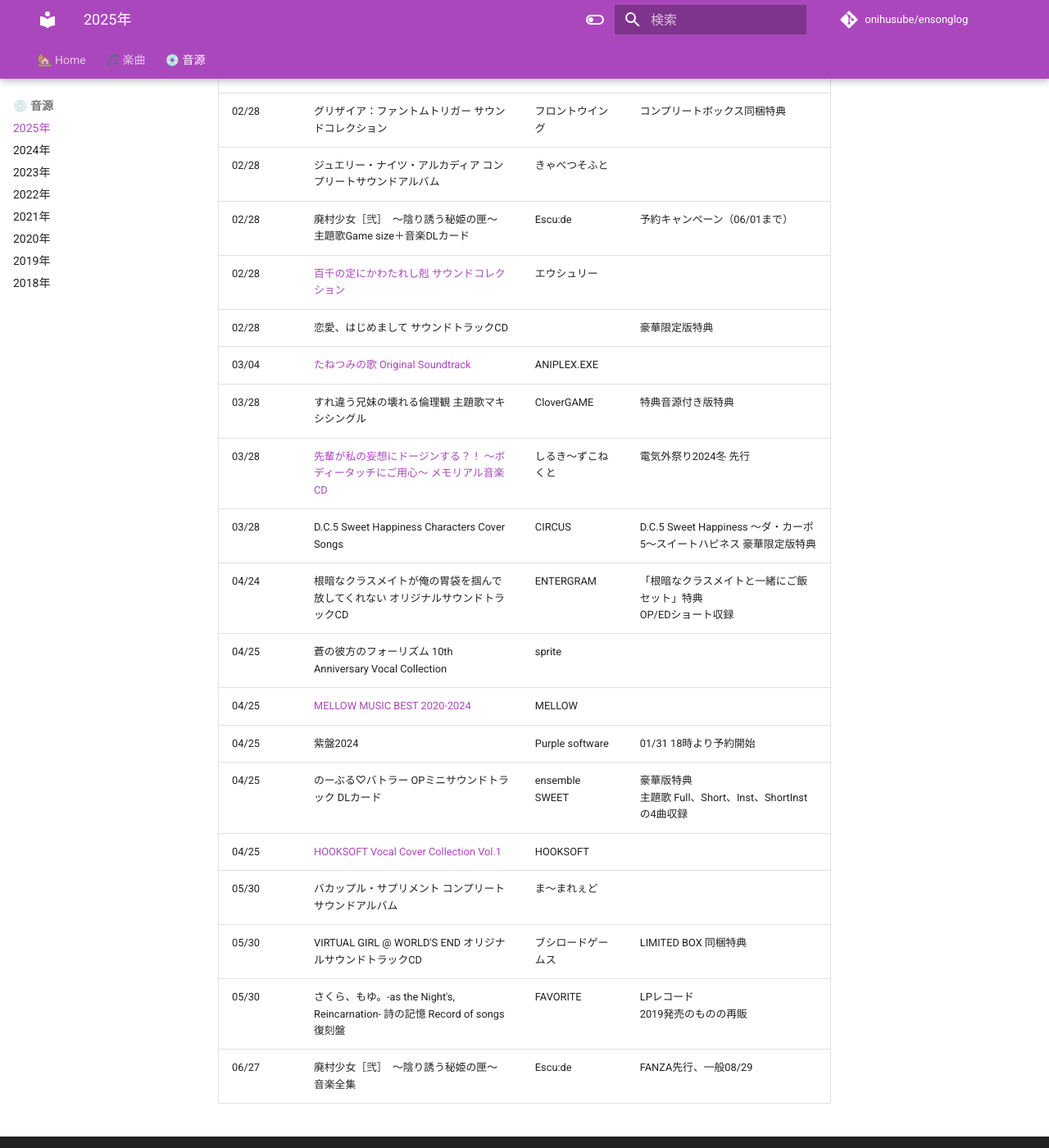
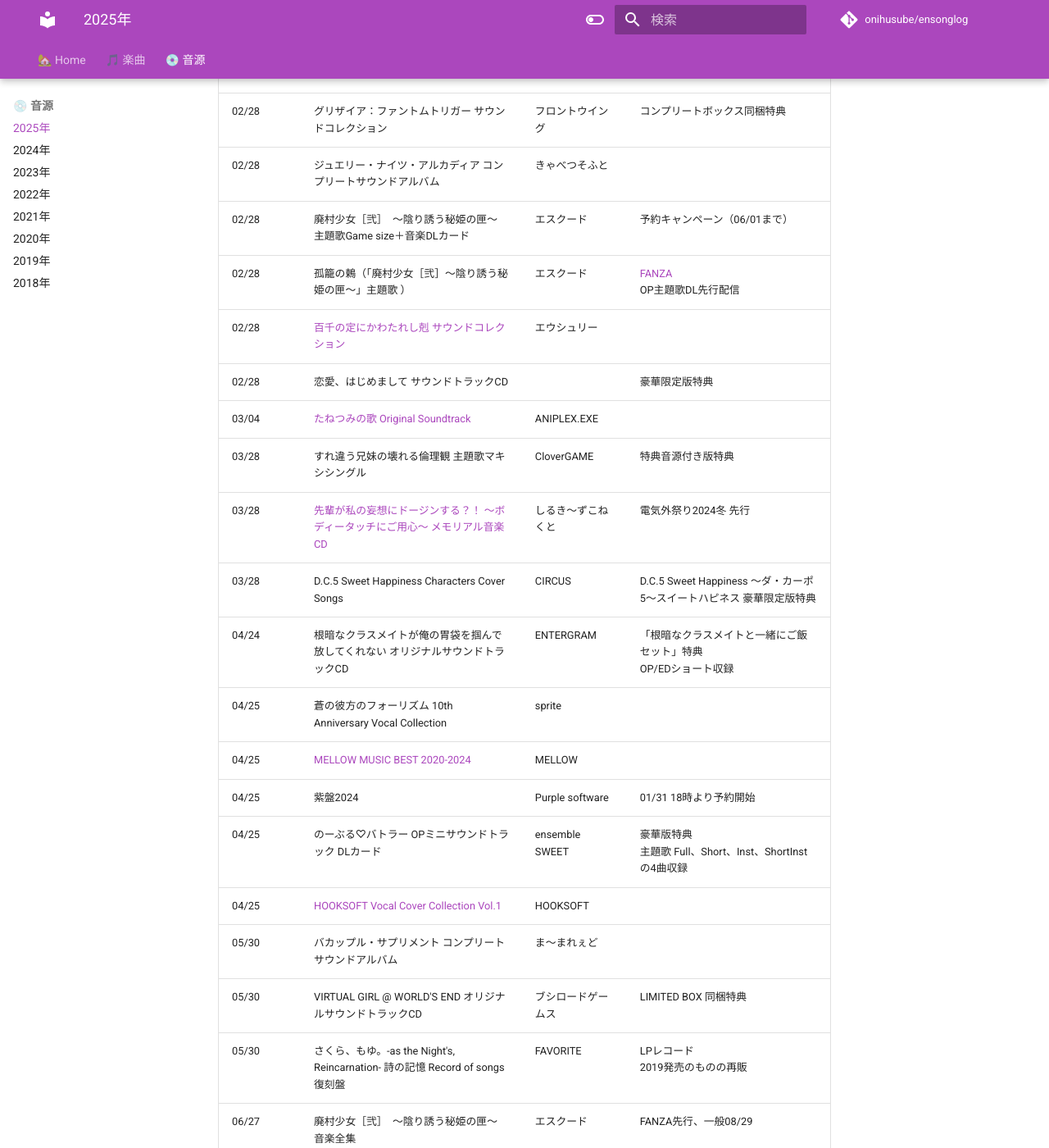
Before and after one commit to onihusube/ensonglog, an MkDocs documentation site: the page built from docs/2025/音源.md, in a window 1280 px wide and 1400 px high, scrolled down 2270 px. Shown: the whole window at 82% size. Built offline with MkDocs 1.6.1 and Material for MkDocs 9.7.7, drawn with Linux system fonts in a browser that asks for light colours; comment, search, counter and statistics services are not loaded.

Commit message:
廃村少女［弐］主題歌配信追記

```diff
--- a/docs/2025/音源.md
+++ b/docs/2025/音源.md
@@ -41,7 +41,8 @@
 | 02/28 | アストラエアの白き永遠 FHD Re:Eternity ミュージック＆ソングス パーフェクトコレクション | FAVORITE |  |
 | 02/28 | グリザイア：ファントムトリガー サウンドコレクション | フロントウイング | コンプリートボックス同梱特典 |
 | 02/28 | ジュエリー・ナイツ・アルカディア コンプリートサウンドアルバム | きゃべつそふと |  |
-| 02/28 | 廃村少女［弐］　～陰り誘う秘姫の匣～ 主題歌Game size＋音楽DLカード | Escu:de | 予約キャンペーン（06/01まで） |
+| 02/28 | 廃村少女［弐］　～陰り誘う秘姫の匣～ 主題歌Game size＋音楽DLカード | エスクード | 予約キャンペーン（06/01まで） |
+| 02/28 | 孤籠の鶫（「廃村少女［弐］〜陰り誘う秘姫の匣〜」主題歌 ） | エスクード | [FANZA](https://dlsoft.dmm.co.jp/detail/views_0910/) </br> OP主題歌DL先行配信 |
 | 02/28 | [百千の定にかわたれし剋 サウンドコレクション](./%E9%9F%B3%E6%BA%90%E5%80%8B%E5%88%A5/%E7%99%BE%E5%8D%83%E3%81%AE%E5%AE%9A%E3%81%AB%E3%81%8B%E3%82%8F%E3%81%9F%E3%82%8C%E3%81%97%E5%89%8B%20%E3%82%B5%E3%82%A6%E3%83%B3%E3%83%89%E3%82%B3%E3%83%AC%E3%82%AF%E3%82%B7%E3%83%A7%E3%83%B3.md) | エウシュリー |  |
 | 02/28 | 恋愛、はじめまして サウンドトラックCD |  | 豪華限定版特典 |
 | 03/04 | [たねつみの歌 Original Soundtrack](./%E9%9F%B3%E6%BA%90%E5%80%8B%E5%88%A5/%E3%81%9F%E3%81%AD%E3%81%A4%E3%81%BF%E3%81%AE%E6%AD%8C%20Original%20Soundtrack.md) | ANIPLEX.EXE |  |
@@ -57,4 +58,4 @@
 | 05/30 | バカップル・サプリメント コンプリートサウンドアルバム | ま～まれぇど |  |
 | 05/30 | VIRTUAL GIRL @ WORLD'S END オリジナルサウンドトラックCD | ブシロードゲームス | LIMITED BOX 同梱特典 |
 | 05/30 | さくら、もゆ。-as the Night's, Reincarnation- 詩の記憶 Record of songs 復刻盤 | FAVORITE | LPレコード </br> 2019発売のものの再販 |
-| 06/27 | 廃村少女［弐］　～陰り誘う秘姫の匣～ 音楽全集 | Escu:de | FANZA先行、一般08/29 |
+| 06/27 | 廃村少女［弐］　～陰り誘う秘姫の匣～ 音楽全集 | エスクード | FANZA先行、一般08/29 |
```
